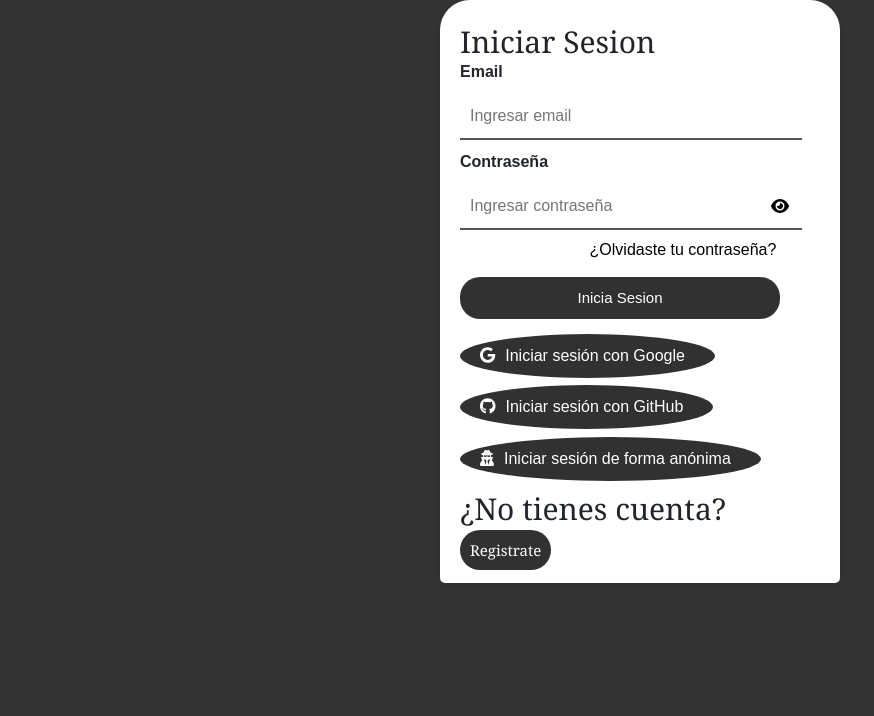
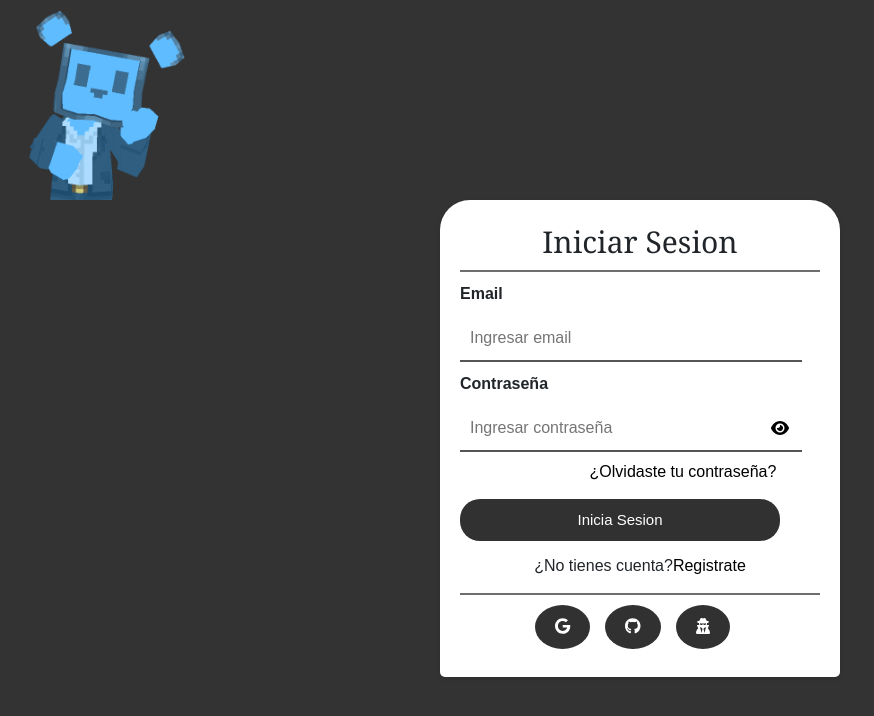
Before and after one commit to vazqueznahuel/Clementina, a React (Create React App) app: page / in a window 1280 px wide. Shown: the top 716 px of the page, without its empty margins (0-874 px from the left). Built offline with nearby package versions, Linux system fonts and the light colour scheme; no server answers.

Commit message:
Agregando linea de division en login

```diff
--- a/src/components/login/login.jsx
+++ b/src/components/login/login.jsx
@@ -6,6 +6,7 @@ import { faGoogle,faGithub } from '@fortawesome/free-brands-svg-icons';
 import { faEye, faEyeSlash, faUserSecret  } from '@fortawesome/free-solid-svg-icons';
 import { Link, useNavigate } from 'react-router-dom';
 import appFirebase from '../../firebase/firebaseConfig.js'
+import img1 from '../../imagenes/img1.png'
 import { getAuth, signInWithEmailAndPassword, GithubAuthProvider, GoogleAuthProvider, signInWithPopup, signInAnonymously } from 'firebase/auth'
 const auth = getAuth(appFirebase);
 
@@ -66,9 +67,12 @@ function Login(props) {
 
     return (
     <>
+    <img src={img1} className='imagen-widi'/>
     <div className="form-container">
+      <div className='registro'>
         <h2 className='form-title'>Iniciar Sesion</h2>
-
+      </div>
+      <hr className='Line-separator-2ConfigPers' />
         <form onSubmit={functAutenticacion}>
 
           <Label className="info-label" infoLabel="Email"/>
@@ -87,29 +91,28 @@ function Login(props) {
             </h6>
           </div>
           <button className='button'>Inicia Sesion</button>
-
         </form>
-
-        <button onClick={signInWithGoogle} className='google-signin-button'>
+      <div className='registro'>
+        <h6 className=''> ¿No tienes cuenta?
+                    <Link to='/Registro' className='link-olvidar-contraseña'>
+                        Registrate
+                    </Link>
+        </h6>
+      </div>
+      <hr className='Line-separator-2ConfigPers' />
+      <div className='div-botones'>
+         <button onClick={signInWithGoogle} className='google-signin-button'>
           <FontAwesomeIcon icon={faGoogle} />
-          <span>Iniciar sesión con Google</span>
         </button>
 
         <button onClick={signInWithGithub} className='google-signin-button'>
           <FontAwesomeIcon icon={faGithub} />
-          <span>Iniciar sesión con GitHub</span>
         </button>
 
         <button onClick={signInAnonimo} className='google-signin-button'>
           <FontAwesomeIcon icon={faUserSecret} />
-          <span>Iniciar sesión de forma anónima</span>
         </button>
-
-        <h4 className='form-title'> ¿No tienes cuenta?
-            <Link to='/Registro' className='button'>
-                Registrate
-            </Link>
-        </h4>
+      </div>
       </div>
     </>
     );
```
